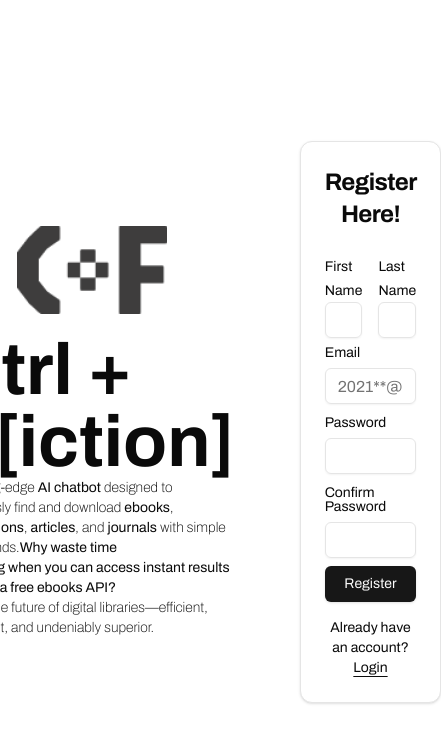
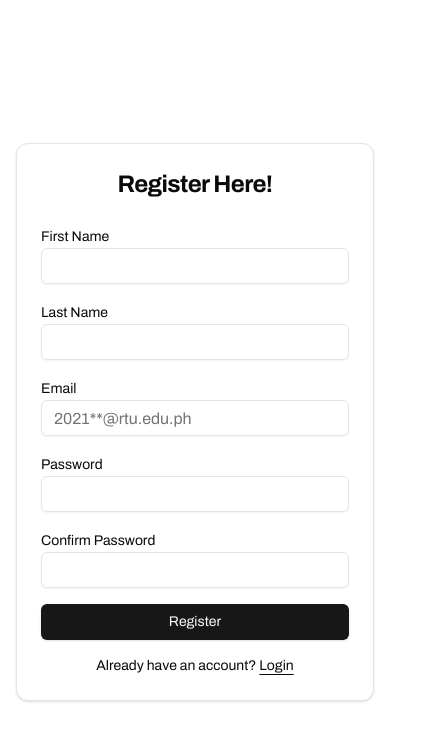
Before and after one commit to wertyaser/cfiction, a Next.js app: page /register in a window 390 px wide. Shown: the top 742 px of the page, 441 px wide, since content can reach past the window. Built offline with nearby package versions, Linux system fonts and the light colour scheme.

Commit message:
Add responsiveness

```diff
--- a/src/app/(auth)/register/page.tsx
+++ b/src/app/(auth)/register/page.tsx
@@ -10,72 +10,69 @@ import { Input } from "@/components/ui/input";
 import { Button } from "@/components/ui/button";
 import { useRouter } from "next/navigation";
 import { useFormStatus } from "react-dom";
-// Define the type for state and action
 
 function SubmitButton() {
   const { pending } = useFormStatus();
   return (
-    <Button disabled={pending} type="submit">
+    <Button disabled={pending} type="submit" className="w-full">
       {pending ? "Registering..." : "Register"}
     </Button>
   );
 }
 
 export default function Register() {
-  const [state, action] = useActionState<RegisterState | undefined, FormData>(
-    register,
-    undefined
-  );
+  const [state, action] = useActionState<RegisterState | undefined, FormData>(register, undefined);
 
   const router = useRouter();
   if (state?.success) {
     router.push("/sign-in");
   }
+
   return (
-    <div>
-      <section className="flex flex-row min-h-svh items-center justify-center gap-16">
+    <div className="min-h-screen flex items-center justify-center px-4 sm:px-6 lg:px-8">
+      <section className="flex flex-col lg:flex-row items-center justify-center gap-16 w-full max-w-7xl">
+        {/* Banner Section */}
+        <div className="hidden lg:block w-full max-w-md">
           <Banner />
-        <div className="w-full max-w-sm flex flex-col gap-6">
+        </div>
+
+        {/* Registration Form */}
+        <div className="w-full max-w-md flex flex-col gap-6">
           <Card>
             <CardHeader>
-              <CardTitle className="text-2xl text-center">
-                Register Here!
-              </CardTitle>
+              <CardTitle className="text-2xl text-center">Register Here!</CardTitle>
             </CardHeader>
             <CardContent>
-              <form action={action}>
-                <div className="flex flex-col gap-3">
-                  <div className="grid gap-2">
-                    <div className="flex items-center gap-4">
+              <form action={action} className="space-y-4">
+                <div className="grid gap-4">
+                  {/* Name Fields */}
+                  <div className="grid grid-cols-1 sm:grid-cols-2 gap-4">
                     <div>
                       <Label htmlFor="firstName">First Name</Label>
-                        <Input type="text" name="firstName" />
+                      <Input type="text" name="firstName" required />
                     </div>
                     <div>
                       <Label htmlFor="lastName">Last Name</Label>
-                        <Input type="text" name="lastName" />
+                      <Input type="text" name="lastName" required />
                     </div>
                   </div>
+
+                  {/* Email Field */}
+                  <div>
                     <Label htmlFor="email">Email</Label>
-                    <Input
-                      name="email"
-                      type="email"
-                      placeholder="2021**@rtu.edu.ph"
-                      required
-                    />
+                    <Input name="email" type="email" placeholder="2021**@rtu.edu.ph" required />
                     {state?.errors?.email && (
-                      <p className="error">{state.errors.email}</p>
+                      <p className="text-red-500 text-sm mt-1">{state.errors.email}</p>
                     )}
                   </div>
 
-                  <div className="grid gap-2">
-                    <div className="flex items-center">
+                  {/* Password Fields */}
+                  <div>
                     <Label htmlFor="password">Password</Label>
-                    </div>
                     <Input name="password" type="password" required />
                     {state?.errors?.password && (
-                      <div className="error">
-                        <p>Password must: </p>
+                      <div className="text-red-500 text-sm mt-1">
+                        <p>Password must:</p>
                         <ul className="list-disc list-inside ml-4">
                           {state.errors.password.map((err) => (
                             <li key={err}>{err}</li>
@@ -85,24 +82,23 @@ export default function Register() {
                     )}
                   </div>
 
-                  <div className="grid gap-2">
-                    <div className="flex items-center">
-                      <Label htmlFor="password">Confirm Password</Label>
-                    </div>
+                  <div>
+                    <Label htmlFor="confirmPassword">Confirm Password</Label>
                     <Input name="confirmPassword" type="password" required />
                     {state?.errors?.confirmPassword && (
-                      <p className="error">{state.errors.confirmPassword}</p>
+                      <p className="text-red-500 text-sm mt-1">{state.errors.confirmPassword}</p>
                     )}
+                  </div>
+
+                  {/* Submit Button */}
                   <SubmitButton />
                 </div>
-                </div>
+
+                {/* Login Link */}
                 <div className="mt-4 text-center text-sm">
                   <div>
-                    Already have an account?
-                    <Link
-                      href="/sign-in"
-                      className="underline underline-offset-4"
-                    >
+                    Already have an account?{" "}
+                    <Link href="/sign-in" className="underline underline-offset-4">
                       Login
                     </Link>
                   </div>
--- a/src/app/(auth)/sign-in/page.tsx
+++ b/src/app/(auth)/sign-in/page.tsx
@@ -13,8 +13,6 @@ import PasswordInput from "@/components/password-input";
 
 export default function SignIn() {
   const router = useRouter();
-  // const searchParams = useSearchParams();
-  // const callbackUrl = searchParams.get("callbackUrl") || "/chatbot";
   const [error, setError] = useState<string | null>(null);
   const [isLoading, setIsLoading] = useState(false);
 
@@ -61,17 +59,22 @@ export default function SignIn() {
   };
 
   return (
-    <section className="flex flex-row min-h-svh items-center justify-center gap-16">
-      <Banner />
+    <section className="min-h-screen flex flex-col lg:flex-row items-center justify-center gap-16 px-4 sm:px-6 lg:px-8">
+      {/* Banner Section */}
+      <div className="hidden lg:block w-full max-w-md">
+        <Banner />
+      </div>
+
+      {/* Login Form */}
       <div className="w-full max-w-sm flex flex-col gap-6">
         <Card>
           <CardHeader>
             <CardTitle className="text-2xl text-center">Login Here!</CardTitle>
-            {/* <CardDescription>Login using RTU Email only</CardDescription> */}
           </CardHeader>
           <CardContent>
             <form onSubmit={handleSubmit}>
               <div className="flex flex-col gap-6">
+                {/* Email Field */}
                 <div className="grid gap-2">
                   <Label htmlFor="email">Email</Label>
                   <Input
@@ -83,6 +86,7 @@ export default function SignIn() {
                   />
                 </div>
 
+                {/* Password Field */}
                 <div className="grid gap-2">
                   <div className="flex items-center">
                     <Label htmlFor="password">Password</Label>
@@ -92,12 +96,16 @@ export default function SignIn() {
                   </div>
                 </div>
 
+                {/* Error Message */}
                 {error && <p className="text-sm text-red-500 text-center">{error}</p>}
 
+                {/* Submit Button */}
                 <Button type="submit" className="w-full" disabled={isLoading}>
                   {isLoading ? "Signing in..." : "Login"}
                 </Button>
               </div>
+
+              {/* Links */}
               <div className="grid mt-4 text-center text-sm">
                 <Link
                   href="/forgot-password"
@@ -105,7 +113,7 @@ export default function SignIn() {
                   Forgot your password?
                 </Link>
                 <div>
-                  Don&apos;t have an account?
+                  Don&apos;t have an account?{" "}
                   <Link href="/register" className="underline underline-offset-4">
                     Register
                   </Link>
--- a/src/components/home/about.tsx
+++ b/src/components/home/about.tsx
@@ -1,11 +1,13 @@
 export default function About() {
   return (
-    <section id="about" className="min-h-[60vh] pt-10 px-6 max-w-4xl mx-auto">
-      <h2 className="text-7xl font-semibold flex">
+    <section
+      id="about"
+      className="min-h-[60vh] pt-10 px-6 max-w-4xl mx-auto text-center sm:text-left">
+      <h2 className="text-4xl sm:text-5xl lg:text-7xl font-semibold flex justify-center sm:justify-start">
         <span>A</span>
         <span className="font-thin">bout</span>
       </h2>
-      <p className="mt-4 text-xl font-light leading-relaxed">
+      <p className="mt-4 text-base sm:text-lg lg:text-xl font-light leading-relaxed">
         At Ctrl+Fiction, we&apos;re redefining how you connect with literature. Our mission? To make
         finding and enjoying ebooks effortless, intelligent, and fun. With our powerful multi-source
         search, you can explore treasures from Project Gutenberg, Open Library, and Internet Archive
--- a/src/components/home/contact-us.tsx
+++ b/src/components/home/contact-us.tsx
@@ -69,12 +69,12 @@ export default function ContactUs() {
   };
 
   return (
-    <div id="contact-us" className="max-w-4xl mx-auto mt-20">
-      <h2 className="text-5xl font-bold text-center">
+    <div id="contact-us" className="max-w-4xl mx-auto mt-20 px-4 sm:px-6 lg:px-8">
+      <h2 className="text-3xl sm:text-4xl lg:text-5xl font-bold text-center">
         <span className="font-semibold">Contact Us</span>
       </h2>
-      <div className="flex justify-center items-center">
-        <span className="text-xl font-thin leading-relaxed text-center max-w-3xl">
+      <div className="flex justify-center items-center mt-4">
+        <span className="text-base sm:text-lg lg:text-xl font-thin leading-relaxed text-center max-w-3xl">
           Got a technical issue? Want to send feedback about a beta feature?
           <br />
           Need details about our Business plan? Let us know.
@@ -83,7 +83,7 @@ export default function ContactUs() {
       <Card className="max-w-4xl mx-auto mt-5 p-5">
         <CardContent>
           <form onSubmit={handleSubmit} className="grid gap-5">
-            <div className="grid grid-cols-2 gap-5">
+            <div className="grid grid-cols-1 sm:grid-cols-2 gap-5">
               <div>
                 <Label>Name</Label>
                 <Input
@@ -116,7 +116,7 @@ export default function ContactUs() {
                 onChange={handleChange}
                 required
               />
-              <Button type="submit" disabled={isPending}>
+              <Button type="submit" disabled={isPending} className="w-full sm:w-auto">
                 {isPending ? "Sending..." : "Submit"}
               </Button>
             </div>
@@ -124,12 +124,14 @@ export default function ContactUs() {
           </form>
         </CardContent>
       </Card>
-      <div className="flex justify-center items-center gap-5 mt-5">
+      <div className="flex flex-wrap justify-center items-center gap-5 mt-5">
         {socialMedia.map((social, index) => (
           <a
             key={index}
             href={social.link}
-            className="text-2xl hover:text-blue-700 flex items-center gap-2">
+            className="text-2xl hover:text-blue-700 flex items-center gap-2"
+            target="_blank"
+            rel="noopener noreferrer">
             {social.icon}
           </a>
         ))}
--- a/src/components/home/hero.tsx
+++ b/src/components/home/hero.tsx
@@ -1,15 +1,13 @@
-// import Image from "next/image";
 export default function Hero() {
   return (
     <section
       id="home"
-      className="min-h-[50vh] flex flex-col items-center justify-center pt-20 pb-5 text-center">
-      <h1 className="text-8xl font-bold">Ctrl+F[iction]</h1>
-      <p className="mt-4 max-w-3xl text-xl font-light leading-relaxed md:text-md sm:text">
+      className="min-h-[50vh] flex flex-col items-center justify-center pt-20 pb-5 text-center px-4 sm:px-6 lg:px-8">
+      <h1 className="text-4xl sm:text-6xl lg:text-8xl font-bold">Ctrl+F[iction]</h1>
+      <p className="mt-4 max-w-3xl text-base sm:text-lg lg:text-xl font-light leading-relaxed">
         Unleash a world of <b>ebooks</b> with lightning-fast searches across top libraries and chat
-        with
-        <b>Ctrl</b>, your <b>AI Librarian</b>, for instant answers. Discover, download, and dive
-        in—reading has never been this smart or simple!
+        with <b>Ctrl</b>, your <b>AI Librarian</b>, for instant answers. Discover, download, and
+        dive in—reading has never been this smart or simple!
       </p>
     </section>
   );
--- a/src/components/home/preview-ebook-search.tsx
+++ b/src/components/home/preview-ebook-search.tsx
@@ -10,9 +10,11 @@ import { Skeleton } from "@/components/ui/skeleton";
 export default function PreviewEbookSearch() {
   return (
     <div className="container py-8">
-      <h1 className="text-3xl font-bold mb-6">Ctrl+Fiction: Multi-Source EBook Search</h1>
+      <h1 className="text-3xl sm:text-4xl lg:text-5xl font-bold mb-6 text-center sm:text-left">
+        Ctrl+Fiction: Multi-Source EBook Search
+      </h1>
       <div className="space-y-4 mb-8">
-        <div className="flex flex-wrap gap-6">
+        <div className="flex flex-wrap gap-6 justify-center sm:justify-start">
           <div className="flex items-center space-x-2">
             <Checkbox id="gutenberg" />
             <Badge variant={"default"}>
@@ -35,12 +37,12 @@ export default function PreviewEbookSearch() {
           </div>
         </div>
 
-        <div className="flex gap-2">
+        <div className="flex flex-col sm:flex-row gap-2">
           <div className="relative flex-grow">
             <Search className="absolute left-2.5 top-2.5 h-4 w-4 text-muted-foreground" />
             <Input type="text" placeholder="Search for ebooks..." className="pl-8" />
           </div>
-          <Button>Search</Button>
+          <Button className="w-full sm:w-auto">Search</Button>
         </div>
       </div>
       <div className="grid grid-cols-1 sm:grid-cols-2 lg:grid-cols-3 gap-6">
--- a/src/components/home/preview.tsx
+++ b/src/components/home/preview.tsx
@@ -2,9 +2,7 @@
 import { useState } from "react";
 import { Card, CardContent } from "../ui/card";
 import { Button } from "../ui/button";
-import { Download } from "lucide-react";
-import { SendHorizontal } from "lucide-react";
-// import { Input } from "./ui/input";
+import { Download, SendHorizontal } from "lucide-react";
 import { ChatBubble } from "../ui/chat/chat-bubble";
 import { ChatMessageList } from "../ui/chat/chat-message-list";
 import { ChatBubbleMessage } from "../ui/chat/chat-bubble";
@@ -12,35 +10,35 @@ import { ChatBubbleAvatar } from "../ui/chat/chat-bubble";
 import { ChatInput } from "../ui/chat/chat-input";
 import { Separator } from "../ui/separator";
 import { Tabs, TabsContent, TabsList, TabsTrigger } from "@/components/ui/tabs";
-// import { Separator } from "@radix-ui/react-separator";
 import PreviewEbookSearch from "./preview-ebook-search";
 
 export default function Preview() {
   const [inputValue, setInputValue] = useState("");
 
   return (
-    <div id="demo" className="max-h-screen max-w-5xl mx-auto pb-28">
-      <h2 className="text-7xl font-bold">
+    <div id="demo" className="max-w-5xl mx-auto pb-28 px-4 sm:px-6 lg:px-8">
+      <h2 className="text-4xl sm:text-5xl lg:text-7xl font-bold text-center sm:text-left">
         <span>P</span>
         <span className="font-thin">review</span>
       </h2>
       <div className="flex justify-center items-center mt-5">
-        <Tabs defaultValue="ebook" className="min-w-full">
-          <TabsList className="grid w-full grid-cols-2">
+        <Tabs defaultValue="ebook" className="w-full">
+          <TabsList className="grid grid-cols-2">
             <TabsTrigger value="ebook">Ebook Finder</TabsTrigger>
             <TabsTrigger value="chatbot">AI Chatbot</TabsTrigger>
           </TabsList>
 
-          {/* E BOOK */}
+          {/* EBOOK */}
           <TabsContent value="ebook">
             <PreviewEbookSearch />
           </TabsContent>
-          {/* CHAT BOT */}
+
+          {/* CHATBOT */}
           <TabsContent value="chatbot">
             <Card>
-              <CardContent className="p-10">
+              <CardContent className="p-4 sm:p-6 lg:p-10">
                 <ChatMessageList>
-                  {/* user chat */}
+                  {/* User chat */}
                   <ChatBubble variant="sent">
                     <ChatBubbleAvatar fallback="US" />
                     <ChatBubbleMessage>
@@ -48,11 +46,11 @@ export default function Preview() {
                     </ChatBubbleMessage>
                   </ChatBubble>
 
-                  {/* bot reply */}
+                  {/* Bot reply */}
                   <ChatBubble variant="received">
                     <ChatBubbleAvatar fallback="AI" />
-                    <ChatBubbleMessage className="flex items-center space-x-2">
-                      <span className="">
+                    <ChatBubbleMessage className="flex flex-col sm:flex-row items-start sm:items-center space-y-2 sm:space-y-0 sm:space-x-2">
+                      <span>
                         AI (Artificial Intelligence) is the simulation of human intelligence in
                         machines, allowing them to perform tasks that typically require human
                         thinking, such as problem-solving, learning, reasoning, and decision-making.
@@ -73,15 +71,14 @@ export default function Preview() {
 
                   <Separator className="my-2" />
 
-                  <div className="flex justify-center items-center">
+                  <div className="flex flex-col sm:flex-row items-center gap-2">
                     <ChatInput
                       placeholder="Type your message here!"
-                      className="flex-grow rounded-r-none min-h-12 resize-none rounded-lg bg-background border-0 p-4 shadow-none focus-visible:ring-0"
+                      className="flex-grow rounded-lg bg-background border-0 p-4 shadow-none focus-visible:ring-0"
                       value={inputValue}
                       onChange={(e) => setInputValue(e.target.value)}
                     />
-
-                    <Button className="ml-auto gap-1.5 h-full">
+                    <Button className="w-full sm:w-auto gap-1.5 h-full">
                       Send
                       <SendHorizontal className="h-5 w-5" />
                     </Button>
--- a/src/components/ui/cbanner.tsx
+++ b/src/components/ui/cbanner.tsx
@@ -2,24 +2,15 @@ import Image from "next/image";
 
 export default function Banner() {
   return (
-    <div className="flex flex-col justify-center">
-      <div className="py-5 mx-auto">
+    <div className="flex flex-col items-center justify-center text-center lg:text-left">
+      <div className="flex justify-center py-5">
         <Image src="/LOGO.png" width={150} height={150} alt="Logo" />
       </div>
-      <h1 className="text-7xl font-bold">Ctrl + F[iction]</h1>
-      <p className="font-thin text-sm">
-        A cutting-edge <b>AI chatbot</b> designed to effortlessly find and
-        download <b>ebooks</b>, <br />
-        <b>publications</b>, <b>articles</b>, and <b>journals</b> with simple
-        commands.
-        <b>
-          Why waste time <br />
-          browsing when you can access instant results through a free ebooks
-          API?
-        </b>
-        <br />
-        This is the future of digital libraries—efficient, intelligent, and
-        undeniably superior.
+      <h1 className="text-4xl sm:text-5xl lg:text-6xl font-bold">Ctrl + F[iction]</h1>
+      <p className="mt-4 max-w-3xl text-base sm:text-lg lg:text-xl font-light leading-relaxed">
+        Unleash a world of <b>ebooks</b> with lightning-fast searches across top libraries and chat
+        with <b>Ctrl</b>, your <b>AI Librarian</b>, for instant answers. Discover, download, and
+        dive in—reading has never been this smart or simple!
       </p>
     </div>
   );
--- a/src/components/ui/navbar.tsx
+++ b/src/components/ui/navbar.tsx
@@ -4,18 +4,25 @@ import Link from "next/link";
 import Image from "next/image";
 import ThemeSwitch from "./theme-switch";
 import { Button } from "./button";
+import { useState } from "react";
+import { Menu, X } from "lucide-react";
 
 export default function Navbar() {
   const items = ["Home", "About", "Preview", "Contact Us"];
+  const [isMenuOpen, setIsMenuOpen] = useState(false);
+
+  const toggleMenu = () => {
+    setIsMenuOpen((prev) => !prev);
+  };
 
   return (
-    <nav className="p-6 max-w-screen-lg mx-auto flex items-center justify-between text-">
+    <nav className="p-6 max-w-screen-lg mx-auto flex items-center justify-between text-foreground">
       {/* Logo */}
       <Link href="/">
         <Image src="/LOGO.png" alt="Logo" width={60} height={60} />
       </Link>
 
-      {/* Navbar Links */}
+      {/* Desktop Navbar Links */}
       <div className="hidden md:flex items-center space-x-6">
         {items.map((item) => (
           <Link key={item} href={`#${item.toLowerCase().replace(" ", "-")}`}>
@@ -34,7 +41,44 @@ export default function Navbar() {
         </Button>
         <ThemeSwitch />
       </div>
-      {/* <div></div> */}
+
+      {/* Mobile Burger Menu */}
+      <div className="md:hidden flex items-center">
+        <button onClick={toggleMenu} className="p-2">
+          {isMenuOpen ? <X className="h-6 w-6" /> : <Menu className="h-6 w-6" />}
+        </button>
+      </div>
+
+      {/* Mobile Menu */}
+      {isMenuOpen && (
+        <div className="absolute top-16 left-0 w-full bg-background shadow-lg z-50">
+          <div className="flex flex-col items-center space-y-4 p-4">
+            {items.map((item) => (
+              <Link
+                key={item}
+                href={`#${item.toLowerCase().replace(" ", "-")}`}
+                onClick={() => setIsMenuOpen(false)}
+                className="text-lg">
+                {item}
+              </Link>
+            ))}
+            <div className="flex flex-col items-center space-y-3 mt-4">
+              <Link href="/register" onClick={() => setIsMenuOpen(false)}>
+                Register
+              </Link>
+              <Button asChild variant="outline">
+                <Link
+                  className="bg-foreground text-background p-2"
+                  href="/sign-in"
+                  onClick={() => setIsMenuOpen(false)}>
+                  Sign in
+                </Link>
+              </Button>
+              <ThemeSwitch />
+            </div>
+          </div>
+        </div>
+      )}
     </nav>
   );
 }
```
Lines whose indentation alone changed are shown as unchanged.
